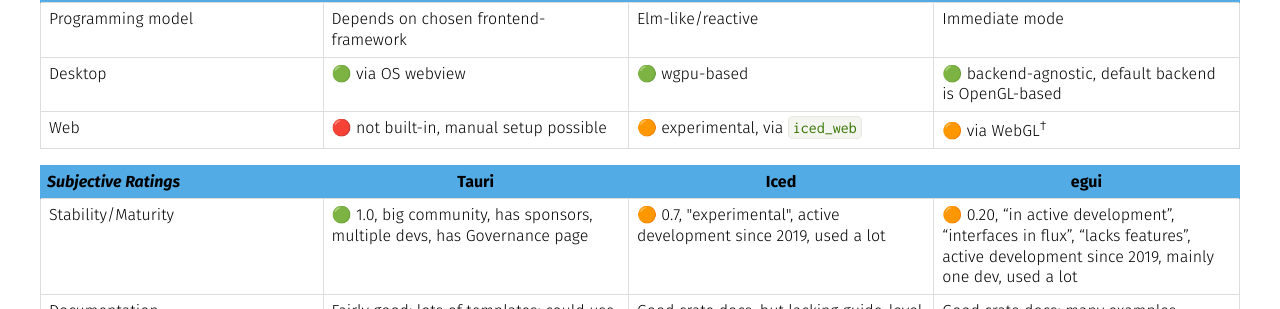
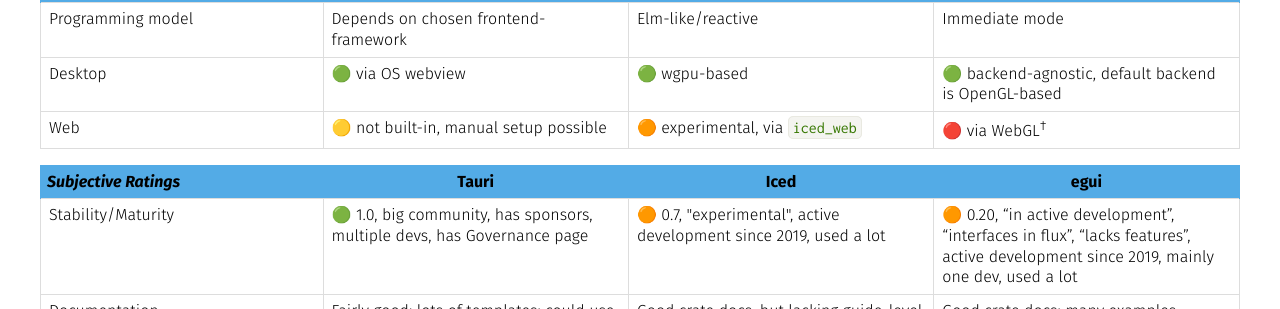
Before and after one commit to LukasKalbertodt/LukasKalbertodt.github.io, a Jekyll site: the page built from _posts/2023-02-03-tauri-iced-egui-performance-comparison.md, in a window 1280 px wide and 900 px high, scrolled down 1375 px. Shown: the part 142-451 px from the top of the window. Built offline with Jekyll 4.4.1, drawn with Linux system fonts in a browser that asks for light colours; comment, search, counter and statistics services are not loaded.

Commit message:
Adjust rating of "web" row for frameworks
This comment has a very good point and explains this well:
https://www.reddit.com/r/rust/comments/10sqmz3/comment/j7ycnkl/?utm_source=reddit&utm_medium=web2x&context=3

```diff
--- a/_posts/2023-02-03-tauri-iced-egui-performance-comparison.md
+++ b/_posts/2023-02-03-tauri-iced-egui-performance-comparison.md
@@ -79,9 +79,9 @@
         </tr>
         <tr>
             <td>Web</td>
-            <td>🔴 not built-in, manual setup possible</td>
+            <td>🟡 not built-in, manual setup possible</td>
             <td>🟠 experimental, via <a href="https://github.com/iced-rs/iced_web"><code>iced_web</code></a></td>
-            <td>🟠 via WebGL<sup>†</sup></td>
+            <td>🔴 via WebGL<sup>†</sup></td>
         </tr>
         <tr class="table-sep"></tr>
         <tr>
```
